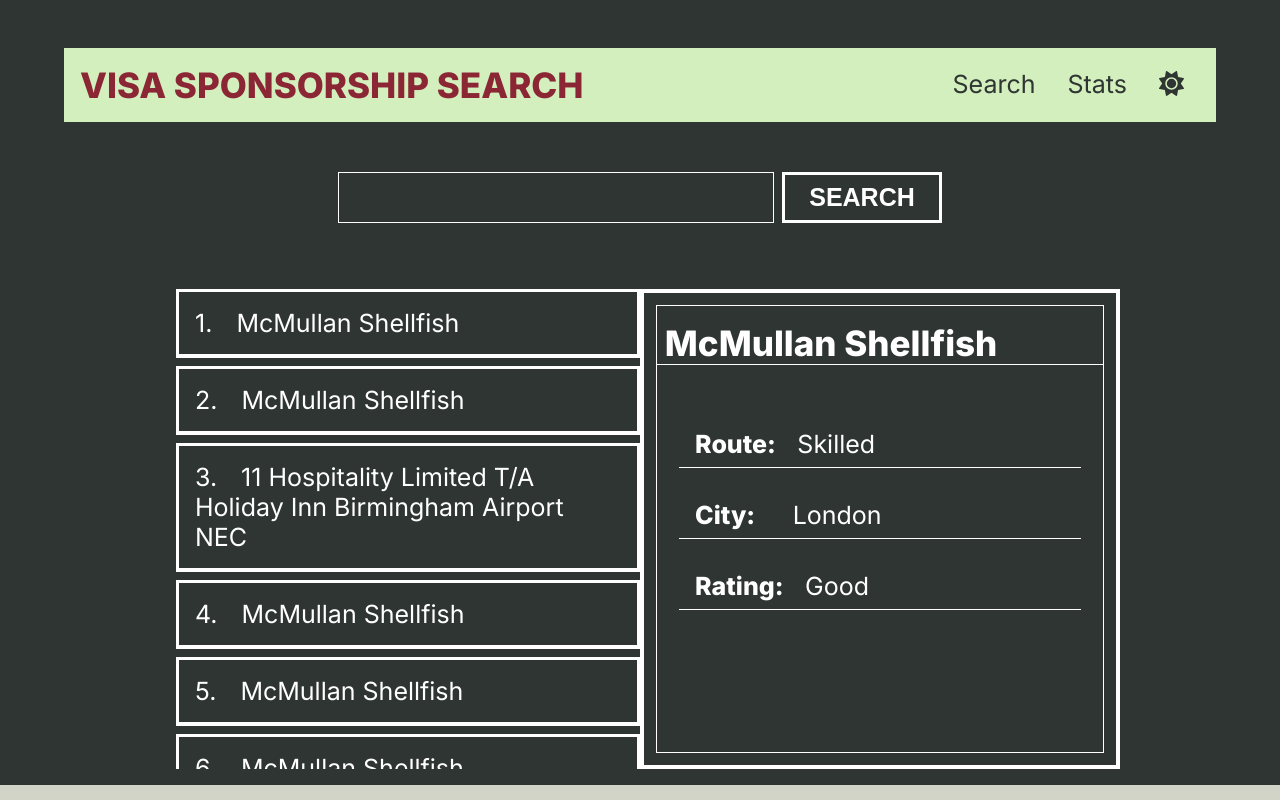
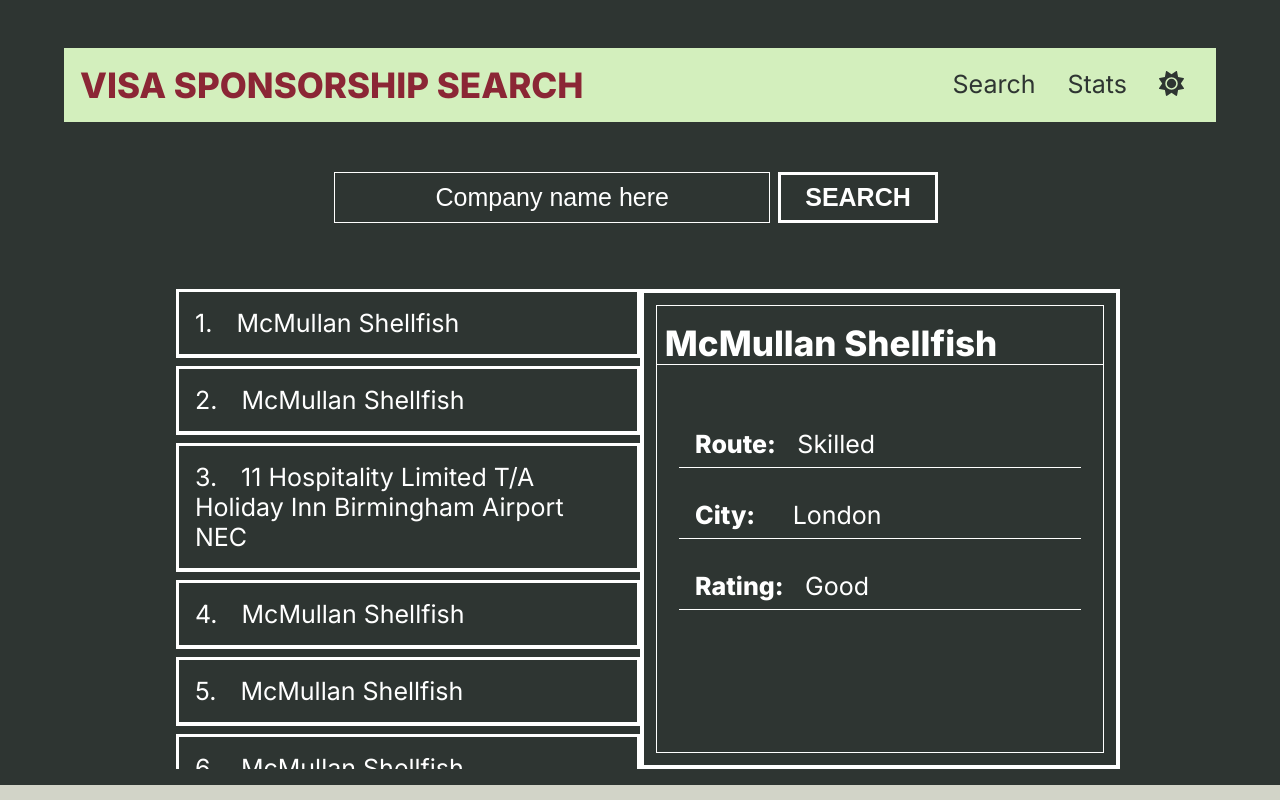
Before and after one commit to DMK980/visa-search, a React (Create React App) app: page /search in a window 1280 px wide. Shown: the top 800 px of the page. Built offline with nearby package versions, Linux system fonts and the light colour scheme.

Commit message:
state fully setup

```diff
--- a/src/components/Search/search.js
+++ b/src/components/Search/search.js
@@ -1,20 +1,29 @@
 import search from "./search.module.css";
 import { useNavigate } from "react-router-dom";
-import { UseSelector,useDispatch, useSelector } from "react-redux";
+import { useDispatch, useSelector } from "react-redux";
+import { inputchange } from "../../store/inputslice/inputslice";
 
 
 export const Search = ()=>{
 
     const navigate = useNavigate();
+    const dispatch = useDispatch();
 
     const pageSwitch = ()=>{
         navigate(`/search`)
     }
 
+    const updatestate = (e)=>{
+        console.log(e.target.value)
+        dispatch(inputchange(e.target.value))
+    }
+
+
     return(
         <div className={search.search_container}>
-            <input className={search.input} placeholder={useSelector((state)=> state.input.value)}type="text"/>
+            <input className={search.input} placeholder={useSelector((state)=> state.input.value)}type="text" onChange={updatestate}/>
             <button className={search.search} onClick={pageSwitch}>SEARCH</button>
+            <div></div>
         </div>
     )
 }
--- a/src/components/Table/table.js
+++ b/src/components/Table/table.js
@@ -8,9 +8,9 @@
                 <div className={table.companyContainer}>
                     {data.map((company,index)=>{
                         return (
-                            <div className={table.companyRow}>
-                                <input className={table.checkbox}type="checkbox" id={`info${index}`}/>
-                                <label className={table.companyName}for={`info${index}`}><span className={table.companyIndex}>{index + 1}.</span>{company.Organisation_Name}</label>
+                            <div key={index}className={table.companyRow}>
+                                <input key={index}className={table.checkbox}type="checkbox" id={`info${index}`}/>
+                                <label className={table.companyName}htmlFor={`info${index}`}><span className={table.companyIndex}>{index + 1}.</span>{company.Organisation_Name}</label>
                                 <div className={table.companyInfo}>
                                     <p className={`${table.companystat} ${table.companystat1}`}><span className={table.companyInfoHeading}>Route: </span>{company.Route}</p>
                                     <p className={`${table.companystat} ${table.companystat2}`}><span className={table.companyInfoHeading}>City: </span>{company.Town_City}</p>
--- a/src/index.js
+++ b/src/index.js
@@ -6,8 +6,6 @@
 import { SearchPage } from './Pages/search/searchpage';
 import { Provider } from 'react-redux';
 import store from './store/store';
-
-
 
 const router = createBrowserRouter([
   {
--- a/src/store/inputslice/inputslice.js
+++ b/src/store/inputslice/inputslice.js
@@ -3,13 +3,11 @@
 export const inputslice = createSlice({
     name: "input",
     initialState: {
-        input:"Company name here"
+        value:"Company name here"
     },
     reducers:{
         inputchange :(state,action)=>{
-
-            state.input = action.payload
-
+            state.value = action.payload
         }
     }
 
```
